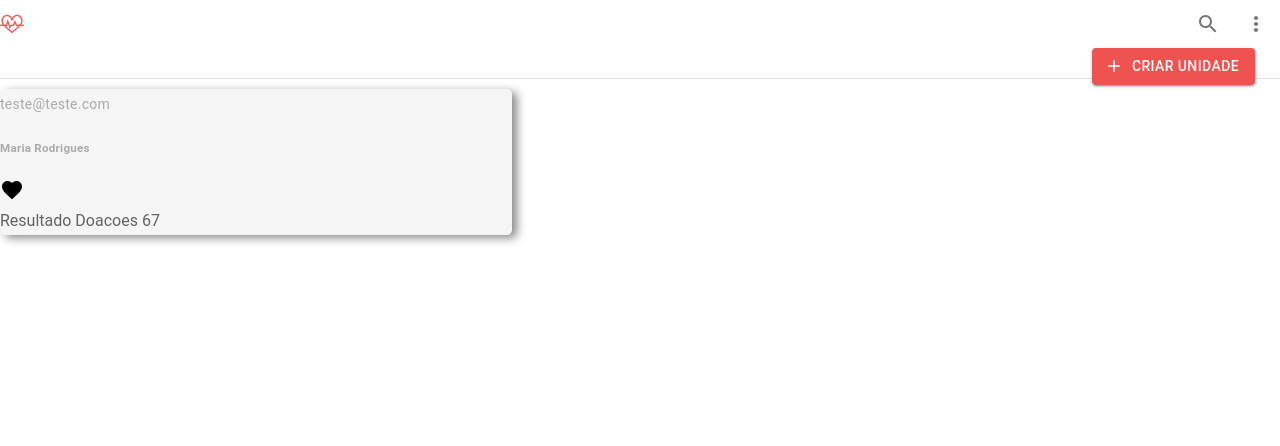
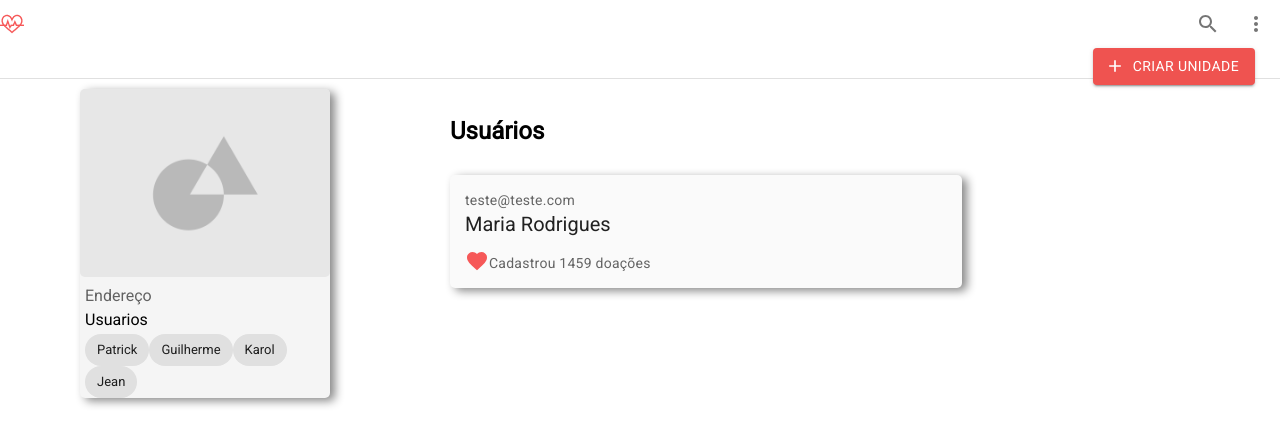
Before and after one commit to APSII/SANDS-Front, a React (Create React App) app: page /doacoes in a window 1280 px wide. Shown: the top 446 px of the page. Built offline with nearby package versions, Linux system fonts and the light colour scheme; sample sign-in values are in the browser's storage; the HTML template or start-up script is replaced by a standard one.

Commit message:
componente card-usuario

```diff
--- a/src/App.css
+++ b/src/App.css
@@ -1,3 +1,5 @@
-body{
+@import url('https://fonts.googleapis.com/css?family=Roboto&display=swap');
+body {
     margin: 0;
+    font-family: Roboto;
 }
--- a/src/Components/Card_Usuario/Card_Usuario.css
+++ b/src/Components/Card_Usuario/Card_Usuario.css
@@ -1,32 +1,65 @@
 .card-usuario-container {
     display: flex;
     flex-direction: column;
-    height: auto;
     width: 512px;
-    background-color: whitesmoke;
+    background-color: #FAFAFA;
     border-radius: 5px;
     margin-top: 10px;
     box-shadow: 5px 3px 10px #888888;
 }
 
-.card-usuario-email>p {
+.card-usuario-email {
+    padding: 0;
+    padding-left: 15px;
+    padding-top: 15px;
+}
+
+a {
     font-family: Roboto;
     font-style: normal;
     font-weight: normal;
     font-size: 14px;
     line-height: 20px;
     letter-spacing: 0.25px;
-    color: #888888ad;
+    color: #646464;
     mix-blend-mode: normal;
 }
 
 .card-usuario-nomeUsuario {
+    padding: 0;
+    padding-left: 15px;
+}
+
+.card-usuario-nomeUsuario>h5 {
+    font-family: Roboto;
+    font-style: normal;
+    font-weight: normal;
+    font-size: 20px;
+    line-height: 28px;
+    color: #212121;
+}
+
+.card-usuario-resultado {
     font-family: Roboto;
     font-style: normal;
     font-weight: normal;
     font-size: 14px;
     line-height: 20px;
     letter-spacing: 0.25px;
-    color: #888888ad;
+    color: #646464;
+    padding: 15px;
     mix-blend-mode: normal;
+    padding: 0;
+    padding-left: 15px;
+    padding-bottom: 15px;
+    padding-top: 11px;
 }
+
+h5 {
+    margin: 0;
+}
+
+.text-danger {
+    color: #f65858;
+    margin-bottom: -5px;
+}
--- a/src/Components/Card_Usuario/Card_Usuario.js
+++ b/src/Components/Card_Usuario/Card_Usuario.js
@@ -7,14 +7,13 @@ export default function Card_Usuario() {
   return (
     <div className="card-usuario-container">
       <div className="card-usuario-email">
-        <p>teste@teste.com</p>
+        <a>teste@teste.com</a>
       </div>
       <div className="card-usuario-nomeUsuario">
         <h5>Maria Rodrigues</h5>
       </div>
       <div className="card-usuario-resultado">
-        <Favorite />
-        <p>Resultado Doacoes 67 </p>
+        <Favorite className="text-danger"/><a>Cadastrou 1459 doações</a>
       </div>
     </div>
   );
--- a/src/Components/Form-Login.js
+++ b/src/Components/Form-Login.js
@@ -6,12 +6,12 @@ import api from '../Service/api';
 
 // import { Container } from './styles';
 
-export default function FormLogin() {
+export default function FormLogin(props) {
   const [identificador, setIdentificador] = useState('');
   const [senha, setSenha] = useState('');
   const [open, setOpen] = useState(false);
   const [msg, setMsg] = useState('');
-  const history = useHistory();
+  let history = useHistory();
 
   const handleIdentificador = event => {
     setIdentificador(event.target.value);
@@ -19,7 +19,7 @@ export default function FormLogin() {
   const handleSenha = event => {
     setSenha(event.target.value);
   };
-  const handleClose = () => {
+  const handleClose = event => {
     setOpen(false);
   };
   const handleSubmit = event => {
@@ -33,6 +33,7 @@ export default function FormLogin() {
         history.push('/unidade');
       })
       .catch(res => {
+        console.log(res);
         setOpen(true);
         setMsg(res.message);
       });
@@ -66,7 +67,6 @@ export default function FormLogin() {
         size="small"
         color="primary"
       >
-        {' '}
         Entrar{' '}
       </Button>{' '}
       <Snackbar open={open} onClose={handleClose} autoHideDuration={4000}>
--- a/src/Components/Modal/Modal_Unidade.js
+++ b/src/Components/Modal/Modal_Unidade.jsx
@@ -1,4 +1,4 @@
-/* eslint-disable jsx-a11y/no-static-element-interactions */
+  /* eslint-disable jsx-a11y/no-static-element-interactions */
 /* eslint-disable jsx-a11y/click-events-have-key-events */
 /* eslint-disable no-shadow */
 /* eslint-disable camelcase */
--- a/src/Pages/Doacoes.js/Doacoes.css
+++ b/src/Pages/Doacoes.js/Doacoes.css
@@ -0,0 +1,23 @@
+.card-unidade {
+    padding: 0;
+    padding-left: 30px;
+    position: relative;
+    display: flex;
+    flex-direction: column;
+    justify-content: left;
+    align-items: left;
+    margin-left: 50px;
+}
+
+.card-usuario {
+    display: flex;
+    position: relative;
+    flex-direction: column;
+    justify-content: right;
+    align-items: right;
+    padding: 0;
+    margin-left: 450px;
+    bottom: 300px;
+}
+
+h2 {}
--- a/src/Pages/Doacoes.js/Doacoes.js
+++ /dev/null
@@ -1,13 +0,0 @@
-import React from 'react';
-import Header from '../../Components/Header/Header';
-// import { Container } from './styles';
-import CardUsuario from '../../Components/Card_Usuario/Card_Usuario';
-
-export default function Doacoes() {
-  return (
-    <div>
-      <Header />
-      <CardUsuario />
-    </div>
-  );
-}
--- /dev/null
+++ b/src/Pages/Doacoes.js/Doacoes.jsx
@@ -0,0 +1,20 @@
+import React from 'react';
+import Header from "../../Components/Header/Header";
+import './Doacoes.css';
+import CardUsuario from '../../Components/Card_Usuario/Card_Usuario';
+import Card from '../../Components/Card/Card';
+
+export default function Doacoes() {
+    return (
+	<div>
+        <Header/>
+        <div className="card-unidade">
+            <Card/>
+        </div>
+        <div className="card-usuario" >
+            <h2>Usuários</h2>
+            <CardUsuario/>
+        </div>
+     </div>
+    );
+}
```
Also changed, not shown: package.json (indentation only), 1 other file (tests, documents, lock files or other folders).
